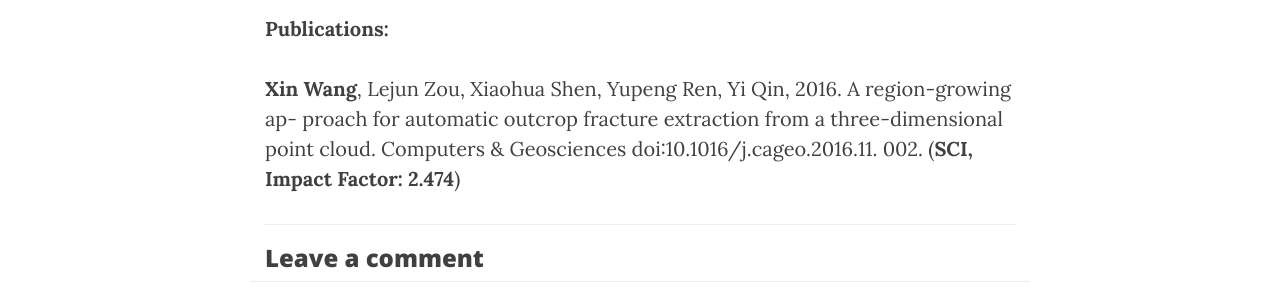
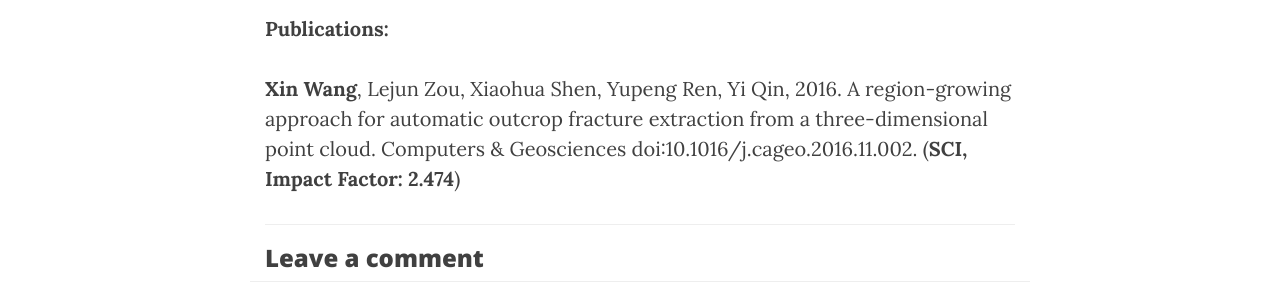
Before and after one commit to EricAlex/EricAlex.github.io, a Jekyll site: the page built from about.html, in a window 1280 px wide. Shown: the part 1240-1540 px from the top of the page. Built offline with Jekyll 4.4.1, drawn with Linux system fonts in a browser that asks for light colours; nearby versions of some CDN libraries.

Commit message:
Update-publications

```diff
--- a/about.html
+++ b/about.html
@@ -32,7 +32,7 @@ header-img: "img/about-bg.jpg"
 	<b>Publications:</b>
 </p>
 <p>
-	<b>Xin Wang</b>, Lejun Zou, Xiaohua Shen, Yupeng Ren, Yi Qin, 2016. A region-growing ap- proach for automatic outcrop fracture extraction from a three-dimensional point cloud. Computers &amp Geosciences doi:10.1016/j.cageo.2016.11. 002. (<b>SCI, Impact Factor: 2.474</b>)
+	<b>Xin Wang</b>, Lejun Zou, Xiaohua Shen, Yupeng Ren, Yi Qin, 2016. A region-growing approach for automatic outcrop fracture extraction from a three-dimensional point cloud. Computers &amp Geosciences doi:10.1016/j.cageo.2016.11.002. (<b>SCI, Impact Factor: 2.474</b>)
 </p>
 
 <hr/>
```
